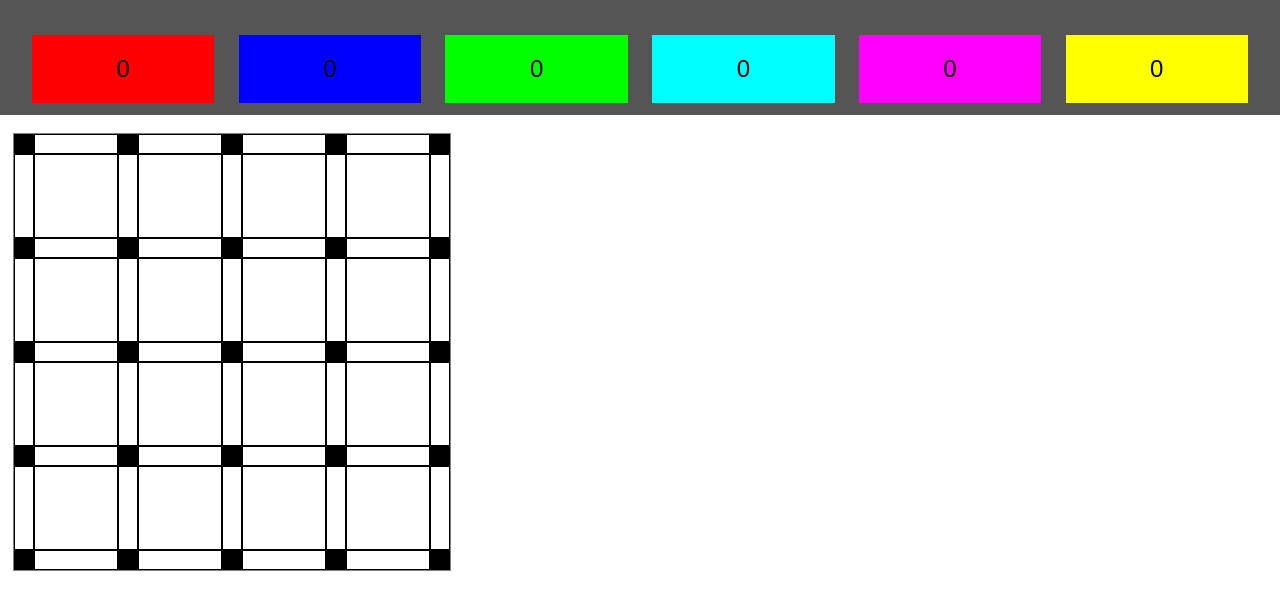
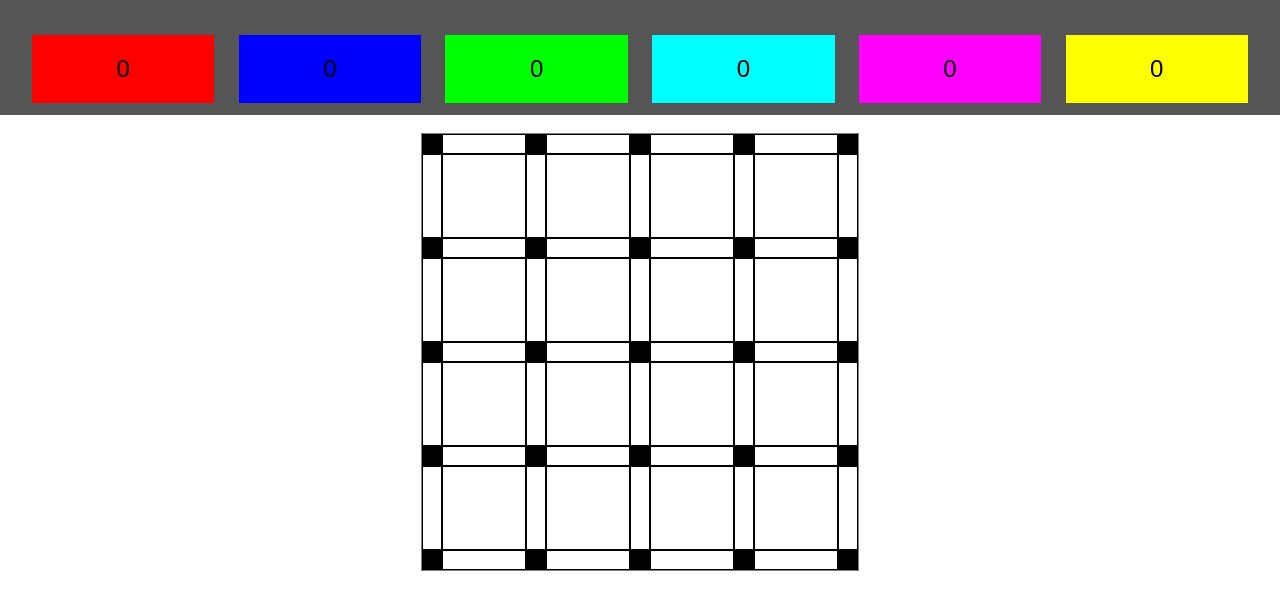
Before and after one commit to jo-gross/Website-Kaesekaestchen, a plain HTML site: page game.html in a window 1280 px wide. Shown: the part 71-680 px from the top of the page. Drawn offline with Linux system fonts and the light colour scheme.

Commit message:
Centered Table

```diff
--- a/style.css
+++ b/style.css
@@ -32,9 +32,13 @@ table{
 	border-style:solid;
 	border-width: thin;
 
-	float: left;
+	/* float: left; */
 	position: relative;
-	left: 1%;
+	/* left: 1%; */
+
+	margin-left: auto;
+  margin-right: auto;
+  width: auto;
 }
 
 .squareSmall{
```
